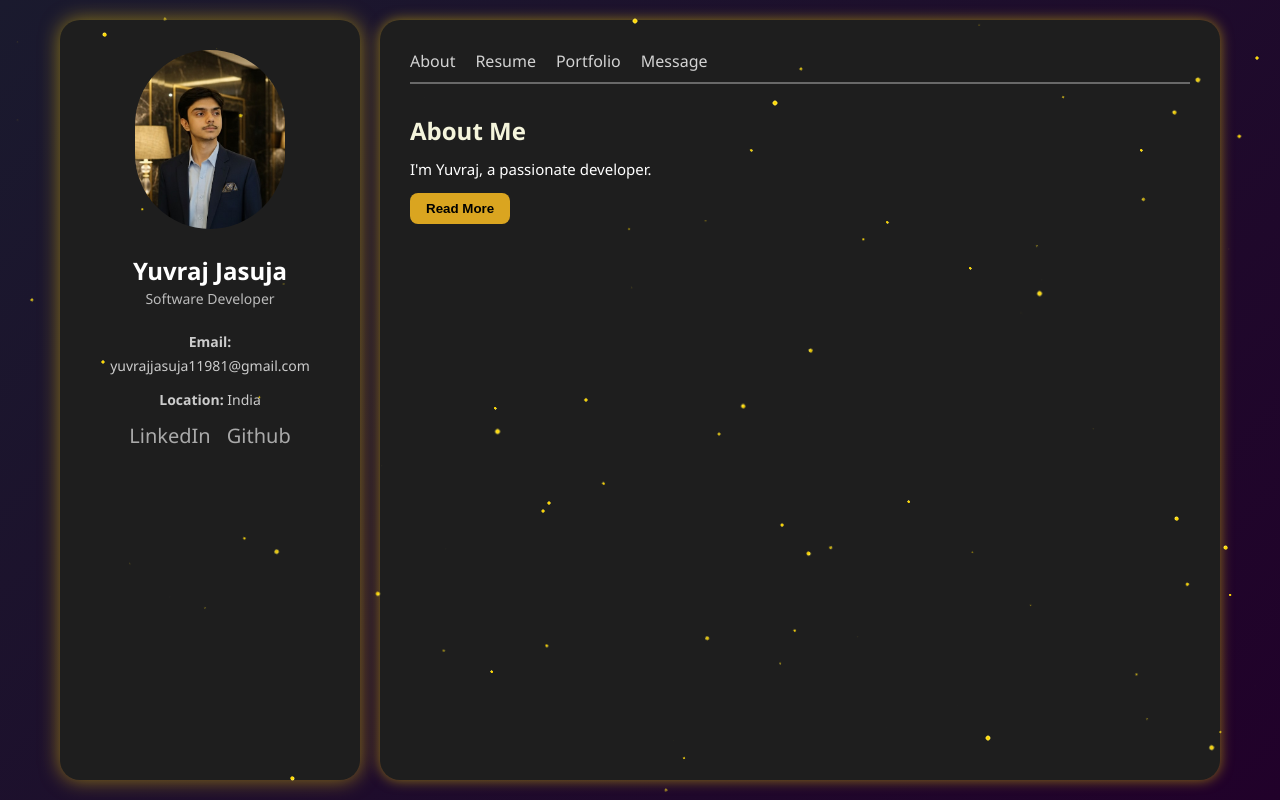
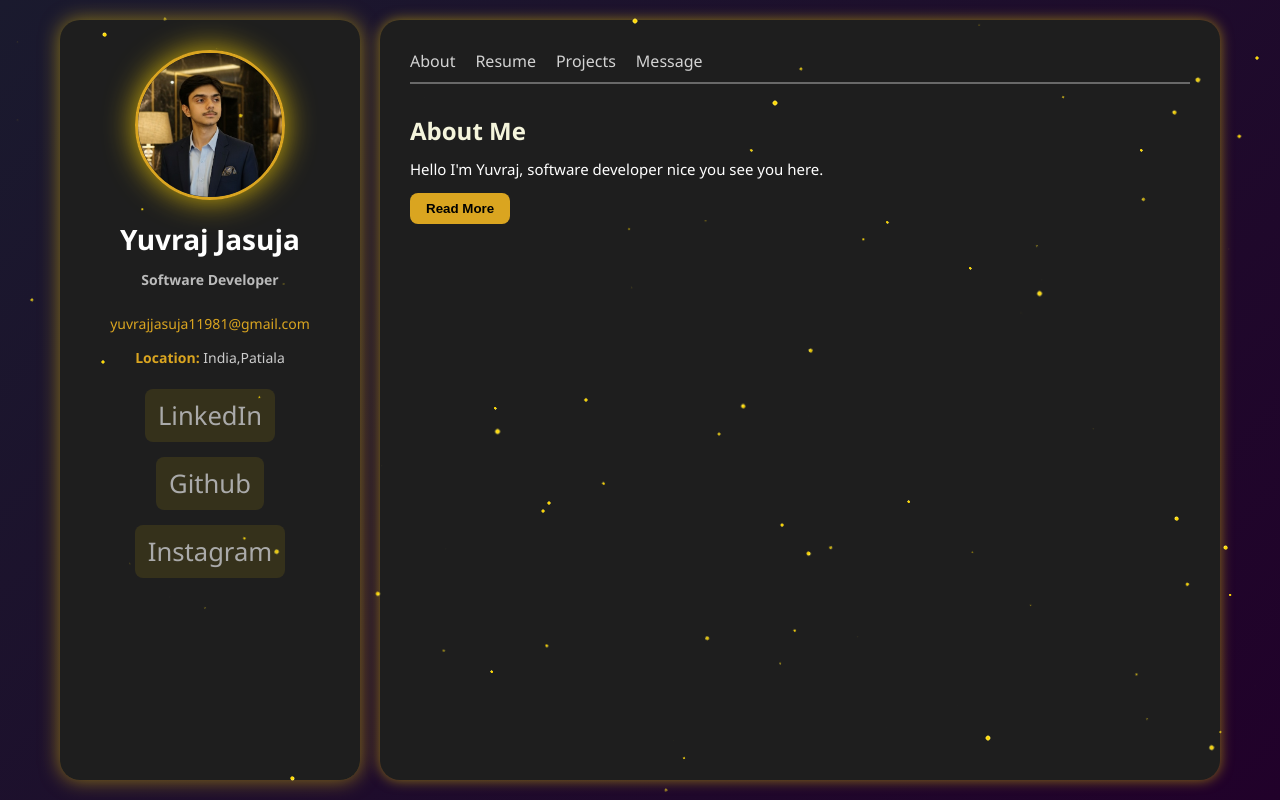
Before and after one commit to YuvrajJasuja/Portfolio_Website, a React (Vite) app: page / in a window 1280 px wide. Built offline with nearby package versions, Linux system fonts and the light colour scheme.

Commit message:
made links clickable sidebar

```diff
--- a/package.json
+++ b/package.json
@@ -12,6 +12,7 @@
   "dependencies": {
     "axios": "^1.10.0",
     "framer-motion": "^12.20.2",
+    "lucide-react": "^0.553.0",
     "react": "^19.1.0",
     "react-dom": "^19.1.0",
     "react-router-dom": "^7.6.3",
--- a/src/App.css
+++ b/src/App.css
@@ -20,43 +20,138 @@ body{
     gap:20px;
 }
 
-#sidebar
-{
-width:300px;
-background-color: #1e1e1e;
-padding:30px;
-border-radius: 20px;
-text-align: center;
-box-shadow:0 0 20px rgba(255, 215, 0, 0.5);
+/* -------------------------------------------------
+   BLACK & GOLD SIDEBAR – GOLDEN GLOW + ICONS
+   ------------------------------------------------- */
+
+/* Global reset for box-sizing */
+*, *::before, *::after { box-sizing: border-box; }
+
+/* ------------------------------------------------- */
+/* SIDEBAR CONTAINER */
+#sidebar {
+    width: 300px;
+    min-width: 250px;
+    background: #1e1e1e;                     /* deep black */
+    padding: 30px;
+    border-radius: 20px;
+    text-align: center;
+    box-shadow: 0 0 20px rgba(255, 215, 0, .45);
+    position: relative;
+    overflow: hidden;
 }
 
-.profile-img
-{
-    width: 150px;
-    border-radius: 100px;
-    margin-bottom: 20px;
+/* subtle golden border on the whole card */
+#sidebar::before {
+    content: "";
+    position: absolute;
+    inset: -2px;
+    border: 2px solid transparent;
+    border-radius: 22px;
+    background: linear-gradient(135deg, transparent, rgba(255,215,0,.2));
+    pointer-events: none;
+    z-index: -1;
 }
 
-.role{
-color:#bbbbbb;
-font-size: 14px;
-margin-bottom:20px;
+/* ------------------------------------------------- */
+/* PROFILE IMAGE – GOLDEN GLOW */
+.profile-img {
+    width: 150px;
+    height: 150px;
+    object-fit: cover;
+    border-radius: 50%;
+    margin: 0 auto 20px;
+    display: block;
+    position: relative;
+    z-index: 1;
+
+    /* Golden glow + soft inner shadow */
+    box-shadow:
+        0 0 15px rgba(255,215,0,.7),
+        0 0 30px rgba(255,215,0,.4),
+        inset 0 0 8px rgba(0,0,0,.4);
+    transition: transform .3s ease, box-shadow .3s ease;
+}
+.profile-img:hover {
+    transform: scale(1.06);
+    box-shadow:
+        0 0 25px rgba(255,215,0,.9),
+        0 0 45px rgba(255,215,0,.6),
+        inset 0 0 8px rgba(0,0,0,.4);
 }
 
-.contact-info p{
-    margin: 10px;
-    font-size: 14px;
-    color:#ccc;
+/* ------------------------------------------------- */
+/* NAME & ROLE */
+#sidebar h1 {
+    margin: 0 0 8px;
+    font-size: 1.75rem;
+    color: #fff;
+    text-shadow: 0 0 8px rgba(255,215,0,.6);
 }
-.social-links a{
-    margin:0 8px;
-    text-decoration: none;
-    color:#aaa;
-    font-size: 20px;
-    transition:0.5s;
+.role {
+    margin: 0 0 20px;
+    font-size: .9rem;
+    color: #bbbbbb;
 }
-.social-links a:hover{
-    color:goldenrod;
+
+/* ------------------------------------------------- */
+/* CONTACT INFO */
+.contact-info p {
+    margin: 8px 0;
+    font-size: .9rem;
+    color: #ccc;
+}
+.contact-info strong {
+    color: #ffd700;               /* golden */
+}
+
+/* ------------------------------------------------- */
+/* SOCIAL LINKS – ICONS ONLY */
+.social-links {
+    display: flex;
+    justify-content: center;
+    gap: 20px;
+    margin-top: 25px;
+}
+.social-links a {
+    color: #aaa;
+    font-size: 1.6rem;
+    transition: color .3s ease, transform .3s ease;
+    position: relative;
+}
+.social-links a:hover {
+    color: #ffd700;               /* golden */
+    transform: translateY(-3px);
+}
+
+/* Pulse animation on hover */
+.social-links a::after {
+    content: "";
+    position: absolute;
+    inset: -6px;
+    border-radius: 50%;
+    background: radial-gradient(circle, rgba(255,215,0,.4) 0%, transparent 70%);
+    opacity: 0;
+    transition: opacity .3s ease;
+}
+.social-links a:hover::after {
+    opacity: 1;
+}
+
+/* ------------------------------------------------- */
+/* RESPONSIVE */
+@media (max-width: 900px) {
+    #sidebar {
+        width: 100%;
+        max-width: 400px;
+        margin: 0 auto;
+    }
+    .profile-img { width: 120px; height: 120px; }
+}
+@media (max-width: 500px) {
+    #sidebar { padding: 20px; }
+    .profile-img { width: 100px; height: 100px; }
+    .social-links a { font-size: 1.4rem; }
 }
 
 #main-content{
--- a/src/components/About.jsx
+++ b/src/components/About.jsx
@@ -9,11 +9,30 @@ function About(){
         transition={{duration:0.6}}
         >
           <h2>About Me</h2>
-          <p>I'm Yuvraj, a passionate developer.
+          <p>Hello I'm Yuvraj, software developer nice you see you here.
             {showMore &&(
               <>
               <br/>
-              I enjoy building something new , currently learning mern stack
+              <br/>
+              🎓 Bachelor of Technology (B.Tech) graduate from Thapar University, Patiala, with a strong foundation in computer science and modern software engineering principles.
+              <br/>
+              <br/>
+              💻 Passionate Software Engineer with a keen interest in Artificial Intelligence, Full-Stack Development, and creating impactful digital solutions.
+              <br/>
+              <br/>
+              🧠 Enthusiastic about exploring the latest AI technologies — from machine learning models to intelligent systems that enhance user experience and decision-making.
+              <br/>
+              <br/>
+              🤝 People-oriented — love talking to individuals, making new connections, and learning from diverse perspectives.
+              <br/>
+              <br/>
+              🎮 Enjoy exploring projects, participating in tech events, and collaborating in team-driven environments.
+              <br/>
+              <br/>
+              🏸 Play badminton for fun and fitness — it keeps me energized and helps build focus and teamwork.
+              <br/>
+              <br/>
+              🚀 Looking forward to opportunities where I can combine my technical expertise, creativity, and communication skills to make a real impact.
               </>
             )}
           </p>
--- a/src/components/Navbar.jsx
+++ b/src/components/Navbar.jsx
@@ -5,7 +5,7 @@ function Navbar() {
     <nav className="nav">
       <Link to="/about">About</Link>
       <Link to="/resume">Resume</Link>
-      <Link to="/portfolio">Portfolio</Link>
+      <Link to="/portfolio">Projects</Link>
       <Link to="/message">Message</Link>
     </nav>
   );
--- a/src/components/Portfolio.jsx
+++ b/src/components/Portfolio.jsx
@@ -6,8 +6,6 @@ function Portfolio() {
     animate={{opacity:1,y:0}}
     transition={{duration:0.6}}
     >
-      <h2>Portfolio</h2>
-      <p>I'm Yuvraj, a passionate developer</p>
 
       <div className="project-grid">
         <div className="project-card">
--- a/src/components/Resume.jsx
+++ b/src/components/Resume.jsx
@@ -6,18 +6,45 @@ function Resume(){
       animate={{ opacity: 1, y: 0 }}
       transition={{ duration: 0.6 }}
         >
-          <h2>Resume</h2>
           <div className="timeline">
-            {[1, 2, 3].map((_, index) => (
-              <div className="timeline-item" key={index}>
-                <div className="timeline-dot"></div>
-                <div className="timeline-content">
-                  <h3>AI learning <span> - Sept 2024 to today</span></h3>
-                  <p>Building a new kind of intelligence</p>
-                </div>
-              </div>
-            ))}
-          </div>
+  {/* University */}
+  <div className="timeline-item">
+    <div className="timeline-content">
+      <h2>
+        <span className="font-bold text-yellow-400">Thapar University</span>
+        <span> — 2024 to 2028</span>
+      </h2>
+      <p>Pursuing B.Tech and exploring AI, software development, and leadership opportunities.</p>
+    </div>
+  </div>
+
+  {/* ISTE Member */}
+  <div className="timeline-item">
+    <div className="timeline-dot"></div>
+    <div className="timeline-content">
+      <h4>
+        ISTE (Indian Society for Technical Education)
+        <span> — 2024 to 2025</span>
+      </h4>
+      <p>Served as a <span className="font-semibold">Member</span>, contributing to technical workshops and events.</p>
+    </div>
+  </div>
+
+  {/* Saturnalia Core + ISTE Core */}
+  <div className="timeline-item">
+    <div className="timeline-dot"></div>
+    <div className="timeline-content">
+      <h4>
+        Saturnalia & ISTE
+        <span> — 2025 to 2026</span>
+      </h4>
+      <p>
+        Joined <span className="font-semibold">Saturnalia</span> society as a <span className="font-semibold">Core Member</span> and promoted to <span className="font-semibold">Core</span> in ISTE for active contribution and leadership.
+      </p>
+    </div>
+  </div>
+</div>
+
         </motion.section>
     );
 }
--- /dev/null
+++ b/src/components/Sidebar.css
@@ -0,0 +1,91 @@
+#sidebar {
+  width: 300px;
+  background-color: #1e1e1e;
+  padding: 30px;
+  border-radius: 20px;
+  text-align: center;
+  box-shadow: 0 0 20px rgba(255, 215, 0, 0.5);
+  color: #ffffff;
+}
+
+.profile-img {
+  width: 150px;
+  height: 150px;
+  border-radius: 100px;
+  margin-bottom: 20px;
+  box-shadow: 0 0 30px rgba(255, 215, 0, 0.8);
+  border: 3px solid goldenrod;
+  object-fit: cover;
+}
+
+.name {
+  font-size: 28px;
+  font-weight: bold;
+  margin: 0 0 10px 0;
+  color: #ffffff;
+}
+
+.role {
+  color: #bbbbbb;
+  font-size: 14px;
+  margin-bottom: 20px;
+}
+
+.contact-info {
+  margin-bottom: 20px;
+}
+
+.contact-info p {
+  margin: 10px 0;
+  font-size: 14px;
+  color: #ccc;
+  word-wrap: break-word;
+}
+
+.contact-info strong {
+  color: goldenrod;
+}
+
+.link {
+  color: goldenrod;
+  text-decoration: none;
+  transition: color 0.3s ease;
+}
+
+.link:hover {
+  color: #ffd700;
+  text-decoration: underline;
+}
+
+.social-links {
+  display: flex;
+  align-items: center;
+  justify-content: center;
+  gap: 15px;
+  flex-wrap: wrap;
+  margin-top: 20px;
+}
+
+.social-link {
+  color: #aaa;
+  text-decoration: none;
+  font-size: 16px;
+  font-weight: 500;
+  transition: color 0.5s ease;
+  padding: 8px 12px;
+  border-radius: 8px;
+  background-color: rgba(255, 215, 0, 0.1);
+  border: 1px solid transparent;
+}
+
+.social-link:hover {
+  color: goldenrod;
+  background-color: rgba(255, 215, 0, 0.2);
+  border-color: goldenrod;
+  transform: translateY(-2px);
+}
+
+.separator {
+  color: #666666;
+  display: none;
+}
--- a/src/components/Sidebar.jsx
+++ b/src/components/Sidebar.jsx
@@ -1,20 +1,58 @@
- function Sidebar(){
-    return(
- <aside id="sidebar">
-        <img src="/mpplogo.jpg" className="profile-img" alt="profile" />
-        <h1>Yuvraj Jasuja</h1>
-        <p className="role">Software Developer</p>
+import './Sidebar.css';
 
-        <div className="contact-info">
-          <p><strong>Email:</strong> yuvrajjasuja11981@gmail.com</p>
-          <p><strong>Location:</strong> India</p>
-        </div>
+function Sidebar() {
+  return (
+    <div id="sidebar">
+      <img
+        src="mpplogo.jpg"
+        alt="Yuvraj Jasuja"
+        className="profile-img"
+      />
 
-        <div className="social-links">
-          <a href="#">LinkedIn</a>
-          <a href="#">Github</a>
-        </div>
-      </aside>
-);
+      <h2 className="name">Yuvraj Jasuja</h2>
+      <p className="role"><h4>Software Developer</h4></p>
+
+      <div className="contact-info">
+        <p>
+
+          <a href="mailto:yuvrajjasuja11981@gmail.com" className="link">
+            yuvrajjasuja11981@gmail.com
+          </a>
+        </p>
+
+        <p>
+          <strong>Location:</strong> India,Patiala
+        </p>
+      </div>
+
+      <div className="social-links">
+        <a
+          href="https://www.linkedin.com/in/your-profile"
+          target="_blank"
+          rel="noopener noreferrer"
+          className="social-link"
+        >
+          LinkedIn
+        </a>
+        <a
+          href="https://github.com/your-username"
+          target="_blank"
+          rel="noopener noreferrer"
+          className="social-link"
+        >
+          Github
+        </a>
+        <a
+          href="https://www.instagram.com/your-username"
+          target="_blank"
+          rel="noopener noreferrer"
+          className="social-link"
+        >
+          Instagram
+        </a>
+      </div>
+    </div>
+  );
 }
+
 export default Sidebar;
```
Also changed, not shown: 1 other file (tests, documents, lock files or other folders).
